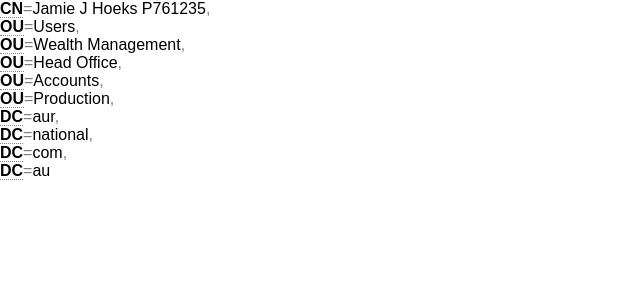
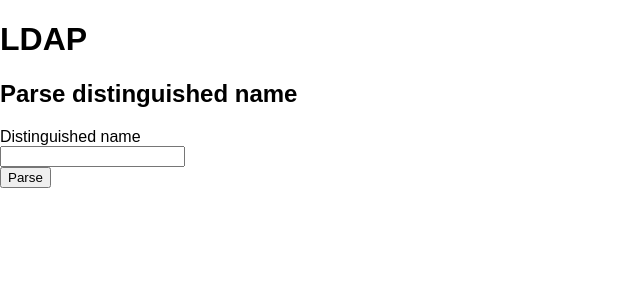
Before and after one commit to j-/ldap, a React (Create React App) app: page / in a window 1280 px wide. Shown: the top 300 px of the page, without its empty margins (0-640 px from the left). Built offline with nearby package versions, Linux system fonts and the light colour scheme.

Commit message:
Add very basic routing

```diff
--- a/package.json
+++ b/package.json
@@ -11,6 +11,8 @@
     "@types/node": "^9.3.0",
     "@types/react": "^16.0.34",
     "@types/react-dom": "^16.0.3",
+    "@types/react-router-dom": "^4.2.3",
+    "react-router-dom": "^4.2.2",
     "react-scripts-ts": "2.12.0"
   },
   "scripts": {
--- a/src/components/App.tsx
+++ b/src/components/App.tsx
@@ -1,13 +1,16 @@
 import * as React from 'react';
-import DistinguishedName from './DistinguishedName';
-
-const INPUT = 'CN=Jamie J Hoeks P761235,OU=Users,OU=Wealth Management,OU=Head' +
-	' Office,OU=Accounts,OU=Production,DC=aur,DC=national,DC=com,DC=au';
+import { HashRouter as Router, Route } from 'react-router-dom';
+import RouteHome from '../routes/Home';
+import RouteResults from '../routes/Results';
 
 const App = () => (
-	<div className="App">
-		<DistinguishedName dn={INPUT} />
-	</div>
+	<Router>
+		<div className="App">
+			<h1>LDAP</h1>
+			<Route exact={true} path="/" component={RouteHome} />
+			<Route path="/results" component={RouteResults} />
+		</div>
+	</Router>
 );
 
 export default App;
--- /dev/null
+++ b/src/components/InputForm.tsx
@@ -0,0 +1,42 @@
+import * as React from 'react';
+
+export interface Props {
+
+}
+
+interface State {
+	dn: string;
+}
+
+export default class InputForm extends React.Component<Props, State> {
+	state: State = {
+		dn: '',
+	};
+
+	render () {
+		const { dn } = this.state;
+		return (
+			<form className="InputForm" onSubmit={this.handleSubmit}>
+				<label>
+					Distinguished name<br />
+					<input type="text" value={dn} onInput={this.handleInput} />
+				</label><br />
+
+				<button type="submit">Parse</button>
+			</form>
+		);
+	}
+
+	private handleInput = (e: React.ChangeEvent<HTMLInputElement>) => {
+		this.setState({
+			dn: e.currentTarget.value,
+		});
+	}
+
+	private handleSubmit = (e: React.FormEvent<HTMLFormElement>) => {
+		e.preventDefault();
+		const params = new URLSearchParams();
+		params.set('dn', this.state.dn);
+		window.location.href = '#/results?' + params.toString();
+	}
+}
--- a/src/dn.ts
+++ b/src/dn.ts
@@ -22,6 +22,9 @@ export const parseRdn = (rdn: string): string[] => {
 };
 
 export const parseDn = (dn: string): string[][] => {
+	if (!dn) {
+		return [];
+	}
 	const positions: number[] = [];
 	const results: string[][] = [];
 	const exp = /\\[0-9a-fA-F]{2}|\\.|(,)/g;
--- /dev/null
+++ b/src/routes/Home.tsx
@@ -0,0 +1,11 @@
+import * as React from 'react';
+import InputForm from '../components/InputForm';
+
+const RouteHome = () => (
+	<div className="RouteHome">
+		<h2>Parse distinguished name</h2>
+		<InputForm />
+	</div>
+);
+
+export default RouteHome;
--- /dev/null
+++ b/src/routes/Results.tsx
@@ -0,0 +1,16 @@
+import * as React from 'react';
+import { RouteProps } from 'react-router-dom';
+import DistinguishedName from '../components/DistinguishedName';
+
+const getDN = (search: string) => {
+	const params = new URLSearchParams(search);
+	return params.get('dn') as string;
+};
+
+const RouteResults = ({ location }: RouteProps) => (
+	<div className="RouteResults">
+		<DistinguishedName dn={getDN(location ? location.search : '')} />
+	</div>
+);
+
+export default RouteResults;
```
Also changed, not shown: 1 other file (tests, documents, lock files or other folders).
